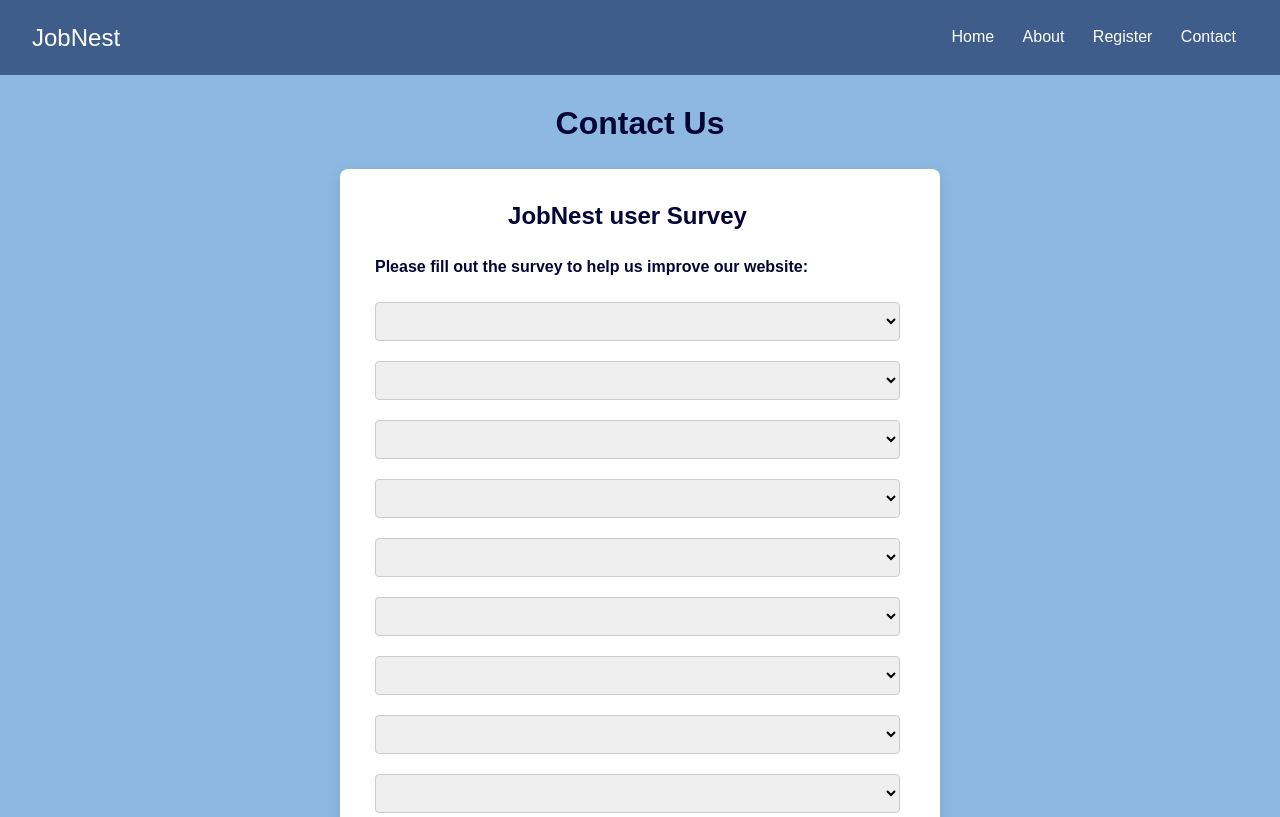
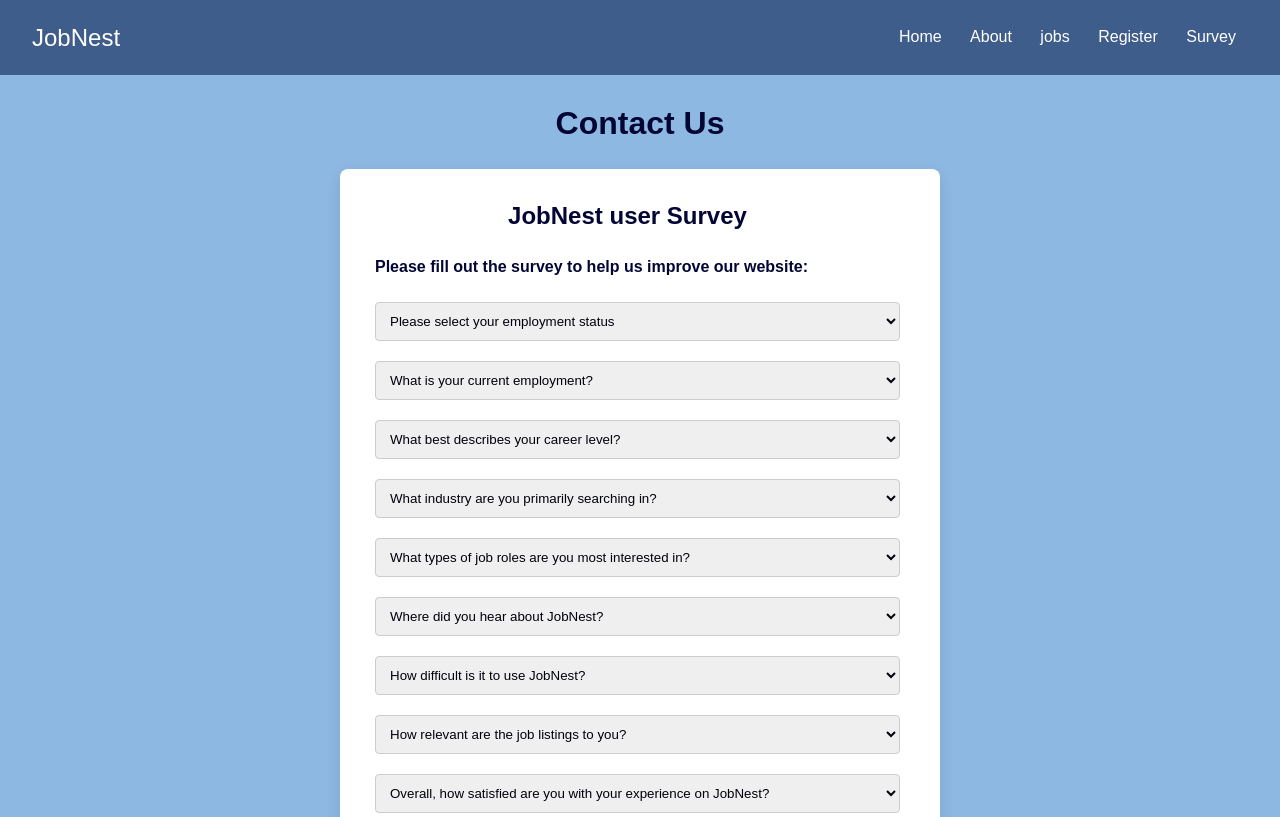
Before and after one commit to jmichael2025/Javascript, a plain HTML site: page survey/survey.html in a window 1280 px wide. Shown: the top 817 px of the page. Drawn offline with Linux system fonts and the light colour scheme.

Commit message:
Html updated on survey page, new link created for jobs page

```diff
--- a/survey/survey.html
+++ b/survey/survey.html
@@ -18,8 +18,9 @@
                 <div class="topnav" id="myTopnav">
                         <a href="../index.html"> Home</a>
                         <a href="../about/about.html">About</a>
+                        <a href="../jobs/jobs.html">jobs</a>
                         <a href="../register/register.html">Register</a>
-                        <a href="../contact/contact.html">Contact</a>
+                        <a href="../survey/survey.html">Survey</a>
                         <a href="javascript:void(0);" class="icon" onclick="displayHamberger()">
                            <i class="fa fa-bars"></i>
                         </a>
@@ -84,6 +85,6 @@
 
 
     <script src="../script.js"></script>
-    <script src="contact.js"></script>
+    <script src="survey.js"></script>
     </body>
 </html>
```
